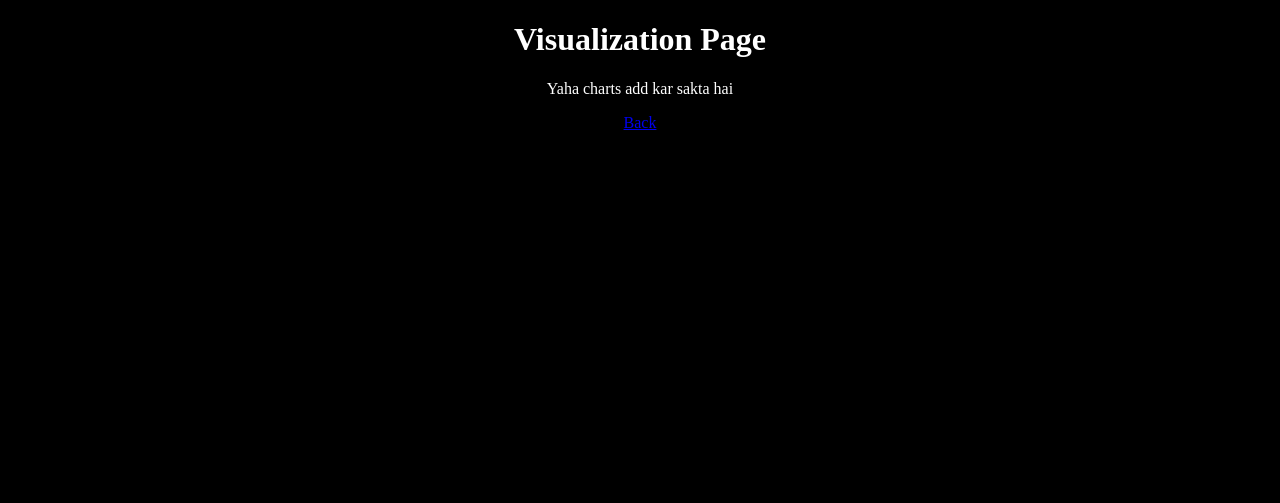
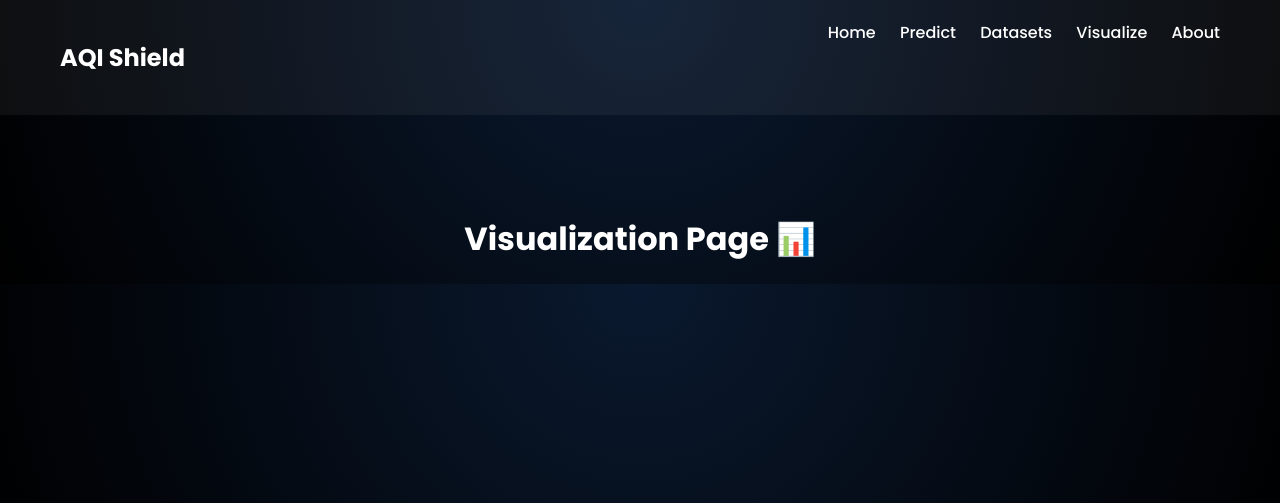
Before and after one commit to atulkumar1016/Air_Quality_Predictor, a Flask app: page /visualize in a window 1280 px wide. Shown: the top 503 px of the page. Run offline with Flask 3, Linux system fonts and the light colour scheme.

Commit message:
Revamp visualize.html with navigation and styles
Enhanced the visualization page with a navigation bar and improved styling.

```diff
--- a/templates/visualize.html
+++ b/templates/visualize.html
@@ -2,13 +2,40 @@
 <html>
 <head>
 <title>Visualize</title>
+<link href="https://fonts.googleapis.com/css2?family=Poppins:wght@300;500;700&display=swap" rel="stylesheet">
+
+<style>
+body {
+    margin: 0;
+    font-family: 'Poppins', sans-serif;
+    background: radial-gradient(circle at top, #0a192f, #000);
+    color: white;
+}
+nav {
+    display: flex;
+    justify-content: space-between;
+    padding: 20px 60px;
+    background: rgba(255,255,255,0.05);
+}
+nav a { color:white; margin-left:20px; text-decoration:none; }
+h1 { text-align:center; margin-top:100px; }
+</style>
 </head>
-<body style="background:black;color:white;text-align:center">
 
-<h1>Visualization Page</h1>
-<p>Yaha charts add kar sakta hai</p>
+<body>
 
-<a href="/">Back</a>
+<nav>
+    <h2>AQI Shield</h2>
+    <div>
+        <a href="/">Home</a>
+        <a href="/predict">Predict</a>
+        <a href="/datasets">Datasets</a>
+        <a href="/visualize">Visualize</a>
+        <a href="/about">About</a>
+    </div>
+</nav>
+
+<h1>Visualization Page 📊</h1>
 
 </body>
 </html>
```
